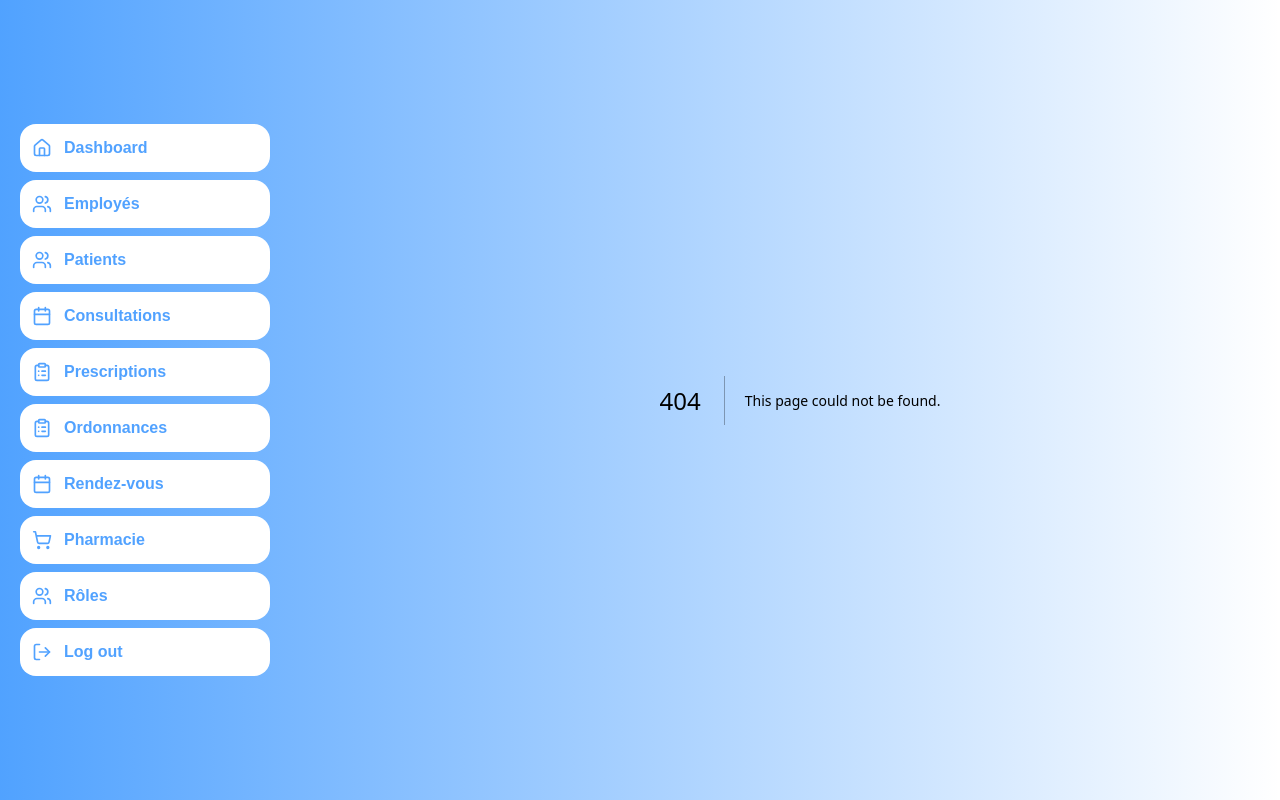
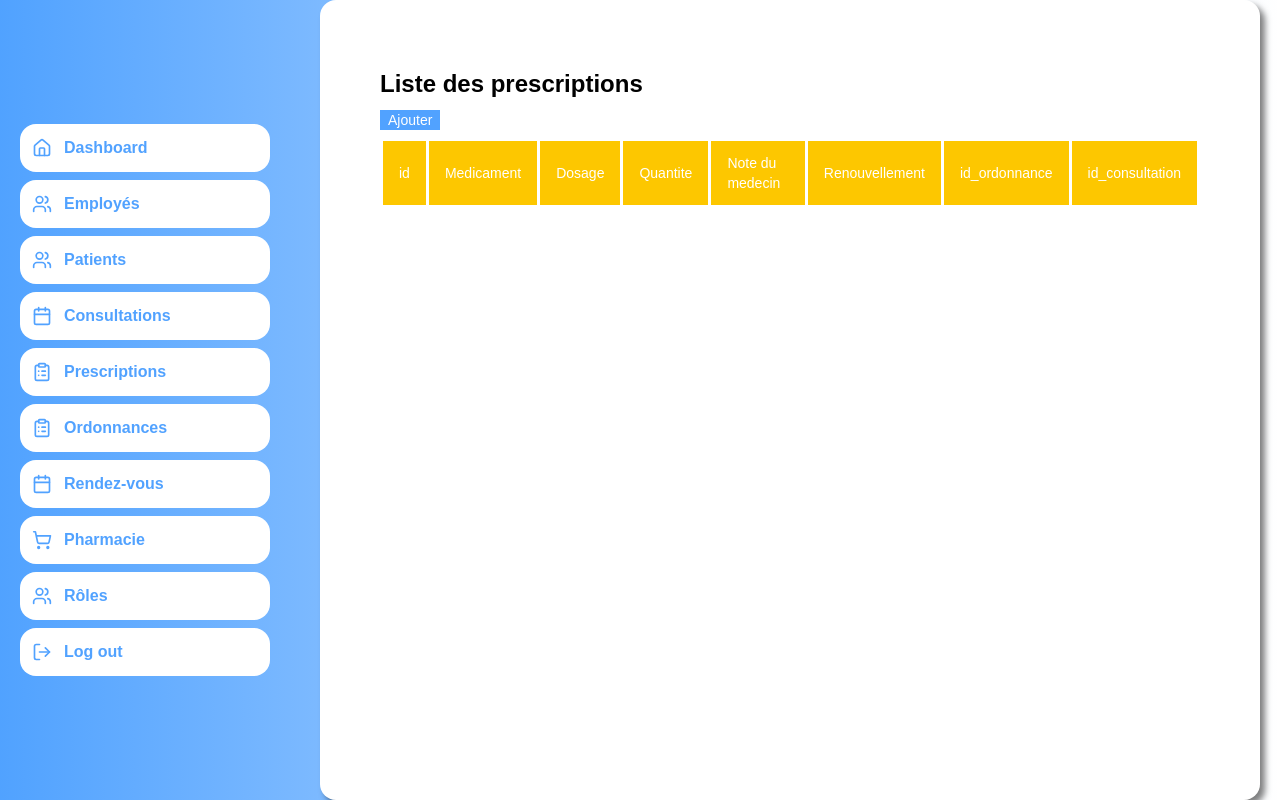
Before and after one commit to moundjis/MediSoft-Pil, a Next.js app in the folder client/: page /prescriptions in a window 1280 px wide. Before the commit this address had no page. Built offline with nearby package versions, Linux system fonts and the light colour scheme.

Commit message:
feat(prescription,rendezvous,patients):ajout de linterface pour chaque model

```diff
--- /dev/null
+++ b/client/app/patients/page.jsx
@@ -0,0 +1,5 @@
+import Patients from "@/components/Patients/Patients";
+
+export default function Home() {
+  return <Patients />;
+}
--- /dev/null
+++ b/client/app/prescriptions/page.jsx
@@ -0,0 +1,5 @@
+import Prescription from "@/components/Prescription/Prescription";
+
+export default function Home() {
+  return <Prescription />;
+}
--- /dev/null
+++ b/client/app/rendezVous/page.jsx
@@ -0,0 +1,5 @@
+import RendezVous from "@/components/RendezVous/RendezVous";
+
+export default function Home() {
+  return <RendezVous />;
+}
--- /dev/null
+++ b/client/components/Patients/Patients.jsx
@@ -0,0 +1,28 @@
+import patients from "@/public/data/patients";
+
+export default function Patients() {
+  return (
+    <div className="h-full bg-white rounded-2xl drop-shadow-[5px_5px_3px_rgba(0,0,0,0.5)] p-15 mr-5 mt-10 mb-10">
+      <h1 className="font-bold text-2xl text-black py-2">
+        Liste des patients
+      </h1>
+      <button className="text-white text-sm bg-blue-400 px-2 mb-2 hover:cursor-pointer hover:bg-blue-600">
+        Ajouter
+      </button>
+      <table className="w-full">
+        <thead>
+          <tr className="bg-yellow-400">
+            {patients.map((patients) => (
+              <th
+                key={patients.id}
+                className="px-4 py-3 text-left text-sm font-medium text-white border border-3"
+              >
+                {patients.name}
+              </th>
+            ))}
+          </tr>
+        </thead>
+      </table>
+    </div>
+  );
+}
--- /dev/null
+++ b/client/components/Prescription/Prescription.jsx
@@ -0,0 +1,28 @@
+import prescriptions from "@/public/data/prescriptions";
+
+export default function Prescriptions() {
+  return (
+    <div className="h-full bg-white rounded-2xl drop-shadow-[5px_5px_3px_rgba(0,0,0,0.5)] p-15 mr-5 mt-10 mb-10">
+      <h1 className="font-bold text-2xl text-black py-2">
+        Liste des prescriptions
+      </h1>
+      <button className="text-white text-sm bg-blue-400 px-2 mb-2 hover:cursor-pointer hover:bg-blue-600">
+        Ajouter
+      </button>
+      <table className="w-full">
+        <thead>
+          <tr className="bg-yellow-400">
+            {prescriptions.map((prescriptions) => (
+              <th
+                key={prescriptions.id}
+                className="px-4 py-3 text-left text-sm font-medium text-white border border-3"
+              >
+                {prescriptions.name}
+              </th>
+            ))}
+          </tr>
+        </thead>
+      </table>
+    </div>
+  );
+}
--- /dev/null
+++ b/client/components/RendezVous/RendezVous.jsx
@@ -0,0 +1,28 @@
+import rendezvous from "@/public/data/rendezvous";
+
+export default function RendezVous() {
+  return (
+    <div className="h-full bg-white rounded-2xl drop-shadow-[5px_5px_3px_rgba(0,0,0,0.5)] p-15 mr-5 mt-10 mb-10">
+      <h1 className="font-bold text-2xl text-black py-2">
+        Liste des rendez vous
+      </h1>
+      <button className="text-white text-sm bg-blue-400 px-2 mb-2 hover:cursor-pointer hover:bg-blue-600">
+        Ajouter
+      </button>
+      <table className="w-full">
+        <thead>
+          <tr className="bg-yellow-400">
+            {rendezvous.map((rendezvous) => (
+              <th
+                key={rendezvous.id}
+                className="px-4 py-3 text-left text-sm font-medium text-white border border-3"
+              >
+                {rendezvous.name}
+              </th>
+            ))}
+          </tr>
+        </thead>
+      </table>
+    </div>
+  );
+}
--- /dev/null
+++ b/client/public/data/patients.json
@@ -0,0 +1,30 @@
+[
+  {
+    "id": 1,
+    "name": "id"
+  },
+  {
+    "id": 2,
+    "name": "Nom"
+  },
+  {
+    "id": 3,
+    "name": "Prenom"
+  },
+  {
+    "id": 4,
+    "name": "Date de naissance"
+  },
+  {
+    "id": 5,
+    "name": "Courriel"
+  },
+  {
+    "id": 6,
+    "name": "Telephone"
+  },
+  {
+    "id": 7,
+    "name": "Adresse"
+  }
+]
--- /dev/null
+++ b/client/public/data/prescriptions.json
@@ -0,0 +1,34 @@
+[
+    {
+      "id": 1,
+      "name": "id"
+    },
+    {
+      "id": 2,
+      "name": "Medicament"
+    },
+    {
+      "id": 3,
+      "name": "Dosage"
+    },
+    {
+      "id": 4,
+      "name": "Quantite"
+    },
+    {
+      "id": 5,
+      "name": "Note du medecin"
+    },
+    {
+      "id": 6,
+      "name": "Renouvellement"
+    },
+    {
+      "id": 7,
+      "name": "id_ordonnance"
+    },
+    {
+      "id": 8,
+      "name": "id_consultation"
+    }
+  ]
--- /dev/null
+++ b/client/public/data/rendezvous.json
@@ -0,0 +1,26 @@
+[
+    {
+      "id": 1,
+      "name": "id"
+    },
+    {
+      "id": 2,
+      "name": "date_rdv"
+    },
+    {
+      "id": 3,
+      "name": "heure_rdv"
+    },
+    {
+      "id": 4,
+      "name": "type_rdv"
+    },
+    {
+      "id": 5,
+      "name": "status_rdv"
+    },
+    {
+      "id": 6,
+      "name": "id_patient"
+    }
+  ]
```
